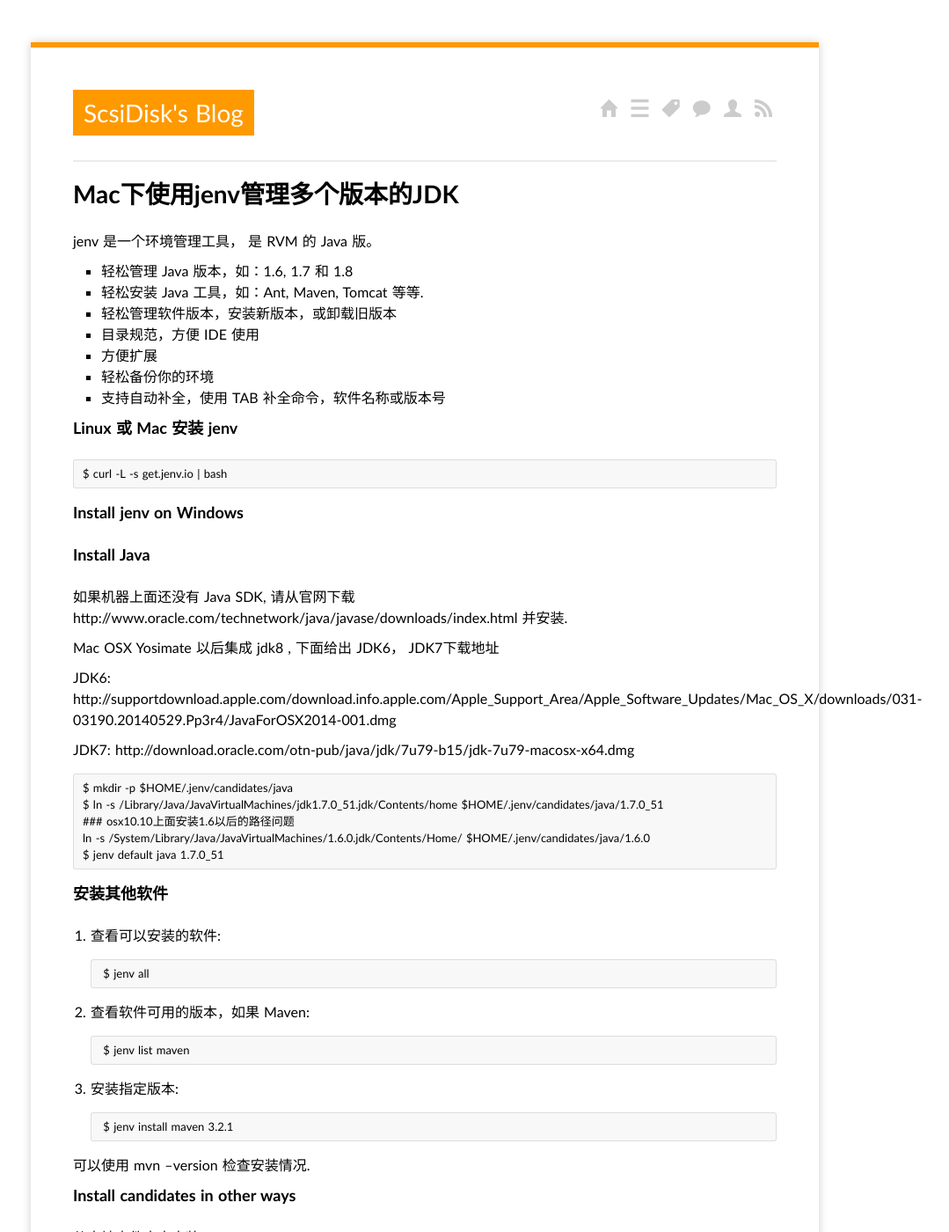
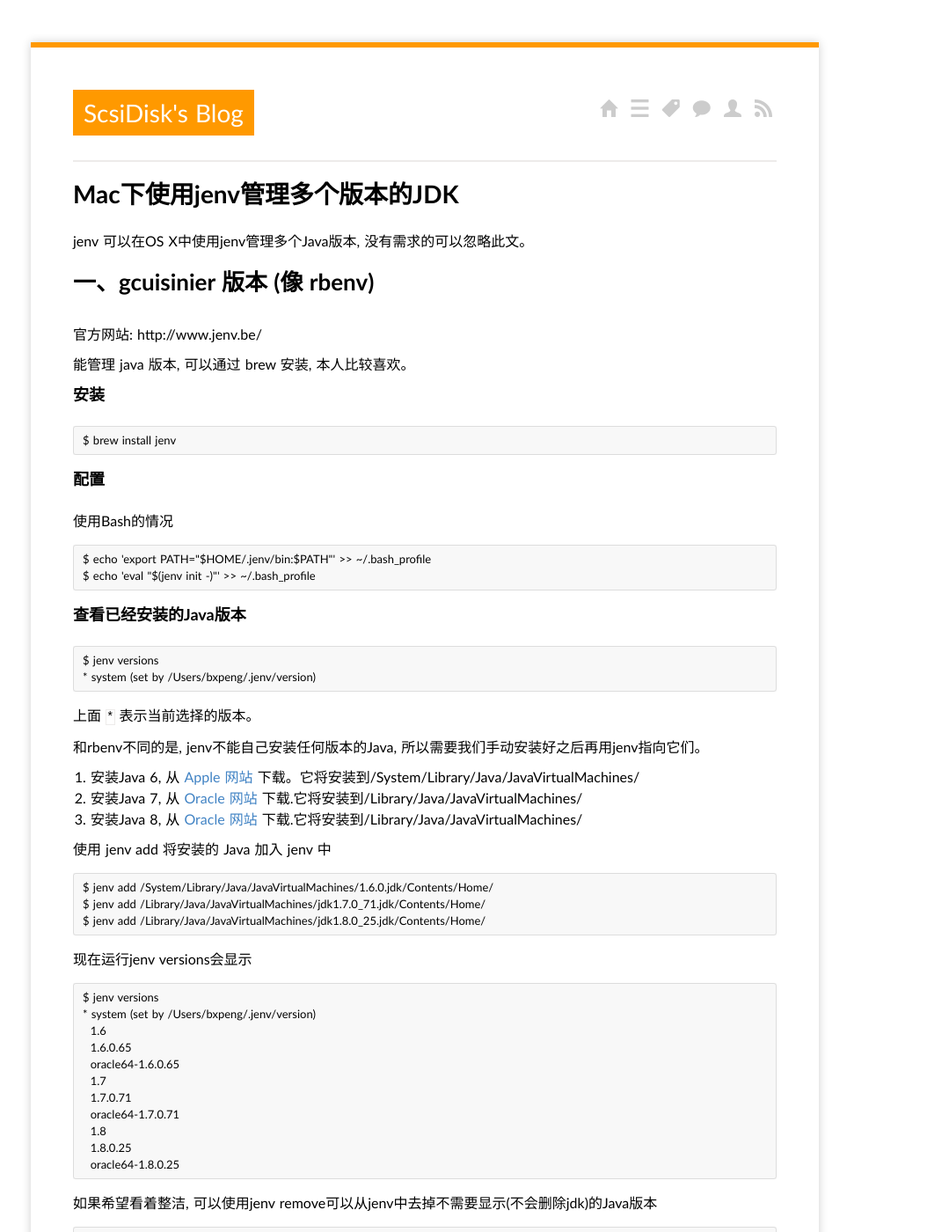
Before and after one commit to scsidisk/scsidisk.github.io, a Jekyll site: the page built from _posts/2014/2014-07-16-mac_install_multiple_versions_of_jdk.md, in a window 1280 px wide and 1400 px high. Shown: the whole window at 88% size, without its empty margins (157-1236 px from the left). Built offline with Jekyll 4.4.1, drawn with Linux system fonts in a browser that asks for light colours; Markdown is read by kramdown in place of the engine named in the settings; comment, search, counter and statistics services are not loaded; some of the changed text lies outside the part shown.

Commit message:
add jenv

````diff
--- a/_posts/2014/2014-07-16-mac_install_multiple_versions_of_jdk.md
+++ b/_posts/2014/2014-07-16-mac_install_multiple_versions_of_jdk.md
@@ -7,15 +7,128 @@ category: Java
 tags: Java Jenv
 ---
 
-jenv 是一个环境管理工具， 是 RVM 的 Java 版。
+jenv 可以在OS X中使用jenv管理多个Java版本, 没有需求的可以忽略此文。
 
-- 轻松管理 Java 版本，如：1.6, 1.7 和 1.8
-- 轻松安装 Java 工具，如：Ant, Maven, Tomcat 等等.
-- 轻松管理软件版本，安装新版本，或卸载旧版本
-- 目录规范，方便 IDE 使用
+## 一、gcuisinier 版本 (像 rbenv)
+
+官方网站: http://www.jenv.be/
+
+能管理 java 版本, 可以通过 brew 安装, 本人比较喜欢。
+
+### 安装
+
+```
+$ brew install jenv
+```
+
+### 配置
+
+使用Bash的情况
+
+```
+$ echo 'export PATH="$HOME/.jenv/bin:$PATH"' >> ~/.bash_profile
+$ echo 'eval "$(jenv init -)"' >> ~/.bash_profile
+```
+
+### 查看已经安装的Java版本
+
+```
+$ jenv versions
+* system (set by /Users/bxpeng/.jenv/version)
+```
+
+上面 `*` 表示当前选择的版本。
+
+和rbenv不同的是, jenv不能自己安装任何版本的Java, 所以需要我们手动安装好之后再用jenv指向它们。
+
+1. 安装Java 6, 从 [Apple 网站](https://support.apple.com/kb/DL1572) 下载。它将安装到/System/Library/Java/JavaVirtualMachines/
+1. 安装Java 7, 从 [Oracle 网站](http://www.oracle.com/technetwork/cn/java/javase/downloads/jdk7-downloads-1880260.html) 下载.它将安装到/Library/Java/JavaVirtualMachines/
+1. 安装Java 8, 从 [Oracle 网站](http://www.oracle.com/technetwork/java/javase/downloads/jdk8-downloads-2133151.html) 下载.它将安装到/Library/Java/JavaVirtualMachines/
+
+使用 jenv add 将安装的 Java 加入 jenv 中
+
+```
+$ jenv add /System/Library/Java/JavaVirtualMachines/1.6.0.jdk/Contents/Home/
+$ jenv add /Library/Java/JavaVirtualMachines/jdk1.7.0_71.jdk/Contents/Home/
+$ jenv add /Library/Java/JavaVirtualMachines/jdk1.8.0_25.jdk/Contents/Home/
+```
+
+现在运行jenv versions会显示
+
+```
+$ jenv versions
+* system (set by /Users/bxpeng/.jenv/version)
+  1.6
+  1.6.0.65
+  oracle64-1.6.0.65
+  1.7
+  1.7.0.71
+  oracle64-1.7.0.71
+  1.8
+  1.8.0.25
+  oracle64-1.8.0.25
+```
+
+如果希望看着整洁, 可以使用jenv remove可以从jenv中去掉不需要显示(不会删除jdk)的Java版本
+
+```
+$ jenv remove 1.6.0.65
+JDK 1.6.0.65 removed
+```
+
+整理后, 再运行jenv versions会显示
+
+```
+$ jenv versions
+* system (set by /Users/you/.jenv/version)
+  1.6
+  1.7
+  1.8
+```
+
+### 切换jdk版本
+
+#### 全局有效
+
+```
+$ jenv global 1.6
+```
+
+### 文件夹有效(本目录有效)
+
+你可以在特定的文件夹下使用 .java-version 文件来设定 Java 的版本。当我需要在 Project 中使用 Java 6 时, 我仅仅需要把 1.6 作为内容保存在 .java-version 文件中, 当我进入该文件夹时 jenv 会自动地帮助我设定 local 的 Java 的版本。
+
+```
+$ jenv local 1.6
+```
+
+### shell有效
+
+```
+$ jenv shell 1.6
+```
+
+### 查看 java 路径
+
+```
+$ jenv which java
+```
+
+现在有了Java的多个版本, 并且可以在它们之间轻松切换。更多的使用方法可以在jenv官网的官网查询到。
+
+## 二、linux-china 版本
+
+官网 http://jenv.io/
+
+jenv 是一个环境管理工具,  是 RVM 的 Java 版。
+
+- 轻松管理 Java 版本, 如1.6, 1.7 和 1.8
+- 轻松安装 Java 工具, 如Ant, Maven, Tomcat 等等.
+- 轻松管理软件版本, 安装新版本, 或卸载旧版本
+- 目录规范, 方便 IDE 使用
 - 方便扩展
 - 轻松备份你的环境
-- 支持自动补全，使用 TAB 补全命令，软件名称或版本号
+- 支持自动补全, 使用 TAB 补全命令, 软件名称或版本号
 
 ### Linux 或 Mac 安装 jenv
 
@@ -53,7 +166,7 @@ $ jenv default java 1.7.0_51
     $ jenv all
     ```
 
-2. 查看软件可用的版本，如果 Maven:
+2. 查看软件可用的版本, 如果 Maven:
 
     ```
     $ jenv list maven
@@ -83,7 +196,7 @@ $ jenv install spike 0.0.1 git@github.com:linux-china/groovy_scripts.git
 
 ### 获取更新的软件仓库信息
 
-jenv 软件仓库信息为离线模式，请使用下面命令更新仓库信息。
+jenv 软件仓库信息为离线模式, 请使用下面命令更新仓库信息。
 
 ```
 $ jenv repo update
@@ -112,11 +225,11 @@ With jenv IDEA plugin, you don't need to setup Java SDK, Maven, and so on, and j
 
 ### 如何使用jenv快速建立Java环境？
 
-下午要在一台空白的阿里云服务器上部署一个Java应用。使用jenv快速设置Java的环境。接下来是我的步骤：
+下午要在一台空白的阿里云服务器上部署一个Java应用。使用jenv快速设置Java的环境。接下来是我的步骤
 
-1.  执行jenv安装：$curl -s get.jvmtool.mvnsearch.org | bash ，然后你选用重新登陆或者执行  source .bash_profile
-2. 安装Java  $jenv install java 1.7.0_17 http://get.jvmtool.mvnsearch.org/download/java/java-1.7.0_17-x64.zip  ，然后执行
+1.  执行jenv安装$curl -s get.jvmtool.mvnsearch.org | bash , 然后你选用重新登陆或者执行  source .bash_profile
+2. 安装Java  $jenv install java 1.7.0_17 http://get.jvmtool.mvnsearch.org/download/java/java-1.7.0_17-x64.zip  , 然后执行
 3. 安装Maven $jenv install maven 3.0.5
 4. 安装Tomcat  $jenv install tomcat 7.0.39   安装完毕后执行 $jenv cd tomcat  进入tomcat安装目录编辑conf/server.xml
 
-整个过程简单命令，之前繁复的环境变量设置，PATH修改，现在全部没有啦。
+整个过程简单命令, 之前繁复的环境变量设置, PATH修改, 现在全部没有啦。
````
Also changed, not shown: _posts/2014/2014-11-03-package_manage_mac.md (+1 -1 lines).
